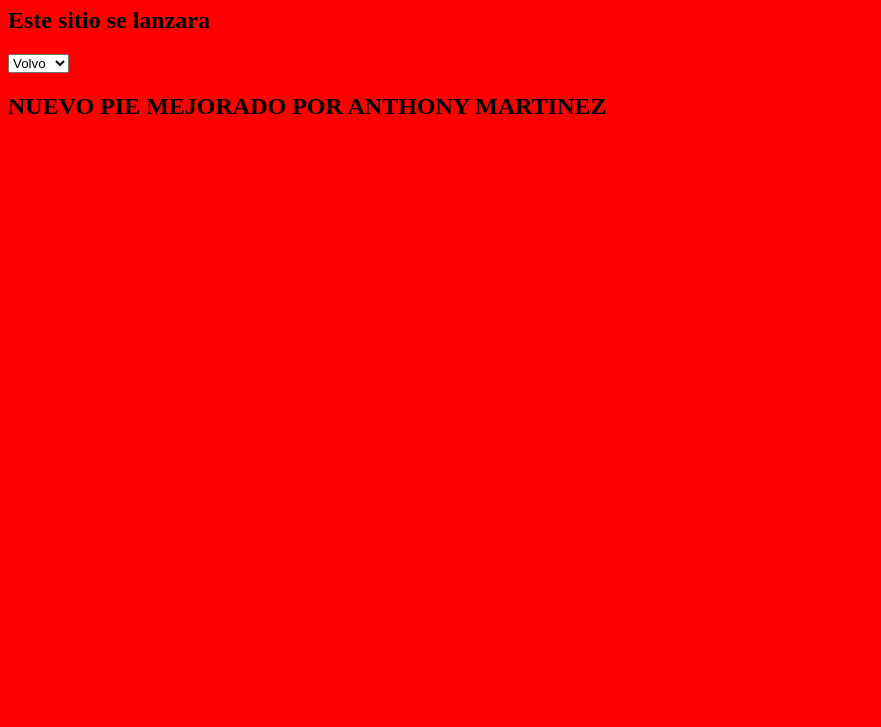
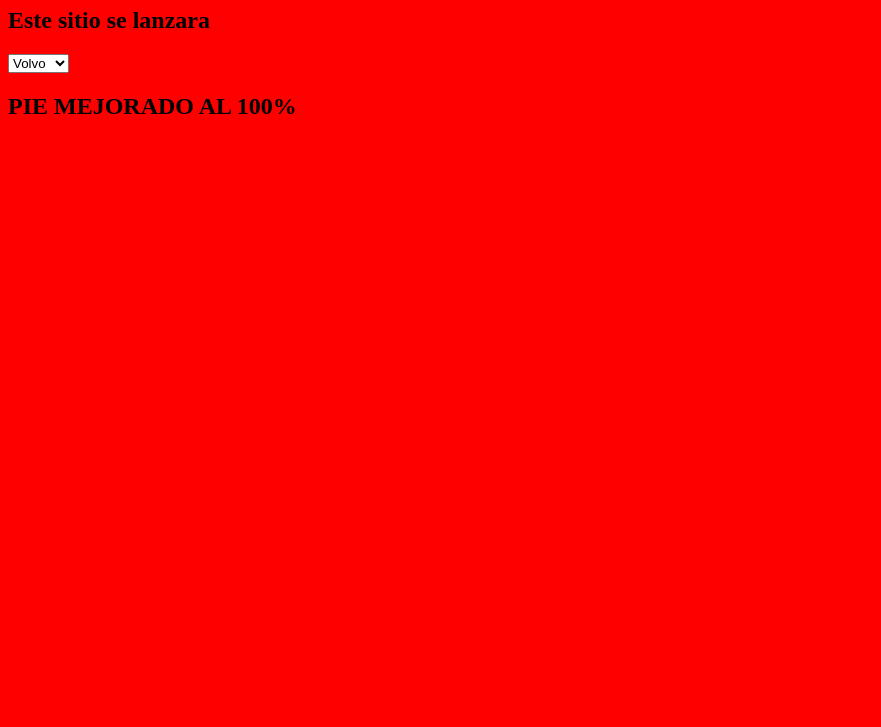
Before and after one commit to ANT07/curso_git, a plain HTML site: page index.html in a window 1280 px wide. Shown: the part 73-800 px from the top of the page, without its empty margins (0-881 px from the left). Drawn offline with Linux system fonts and the light colour scheme.

Commit message:
COMMIT RAMA_2

```diff
--- a/index.html
+++ b/index.html
@@ -12,6 +12,6 @@
 		  <option label="csdcx" value="3" />
 
 		</select>
-		<h2>NUEVO PIE MEJORADO POR ANTHONY MARTINEZ</h2>
+		<h2>PIE MEJORADO AL 100%</h2>
 	</body>
 </html>
```
